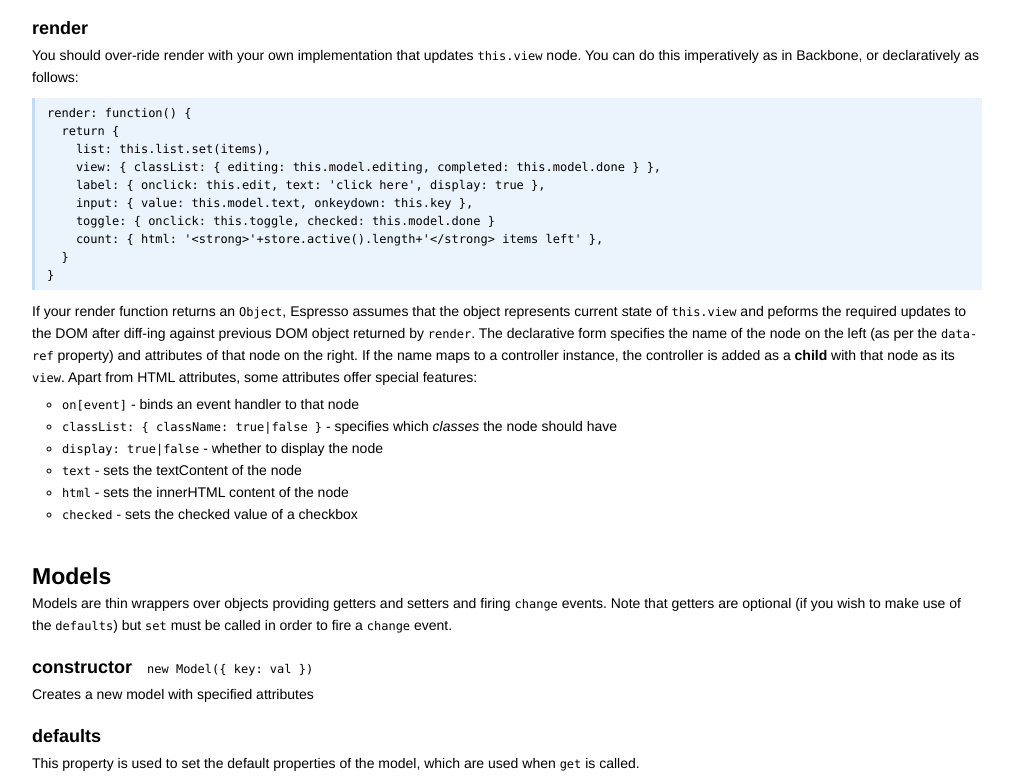
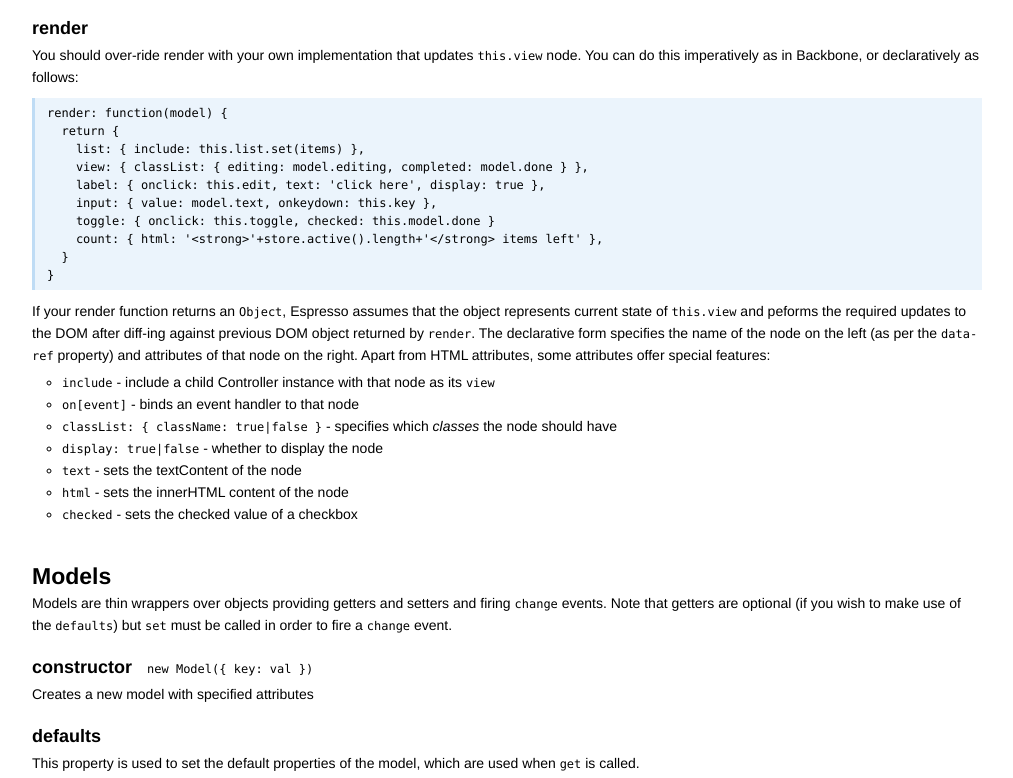
Before and after one commit to techlayer/techlayer.github.io, a plain HTML site: page espresso.js/index.html in a window 1280 px wide. Shown: the part 2182-2960 px from the top of the page, without its empty margins (248-1261 px from the left). Drawn offline with Linux system fonts and the light colour scheme.

Commit message:
updated espresso docs

```diff
--- a/espresso.js/index.html
+++ b/espresso.js/index.html
@@ -524,18 +524,19 @@ The callback function is automatically bound to the controller for you, so <code
 <p>You should not need to call <code>setView</code> manually.</p>
 <h3><a name="controllers/set" class="anchor" href="#controllers/set">set </a><code>set({ key: val })</code><span class="ac">¶</span></h3><p>Shortcut for <code>this.model.set</code></p>
 <h3><a name="controllers/render" class="anchor" href="#controllers/render">render</a><span class="ac">¶</span></h3><p>You should over-ride render with your own implementation that updates <code>this.view</code> node.  You can do this imperatively as in Backbone, or declaratively as follows:</p>
-<pre><code>render: function() {
+<pre><code>render: function(model) {
   return {
-    list: this.list.set(items),
-    view: { classList: { editing: this.model.editing, completed: this.model.done } },
+    list: { include: this.list.set(items) },
+    view: { classList: { editing: model.editing, completed: model.done } },
     label: { onclick: this.edit, text: &#39;click here&#39;, display: true },
-    input: { value: this.model.text, onkeydown: this.key },
+    input: { value: model.text, onkeydown: this.key },
     toggle: { onclick: this.toggle, checked: this.model.done }
     count: { html: &#39;&lt;strong&gt;&#39;+store.active().length+&#39;&lt;/strong&gt; items left&#39; },
   }
 }
-</code></pre><p>If your render function returns an <code>Object</code>, Espresso assumes that the object represents current state of <code>this.view</code> and peforms the required updates to the DOM after diff-ing against previous DOM object returned by <code>render</code>.  The declarative form specifies the name of the node on the left (as per the <code>data-ref</code> property) and attributes of that node on the right.  If the name maps to a controller instance, the controller is added as a <strong>child</strong> with that node as its <code>view</code>.  Apart from HTML attributes, some attributes offer special features:</p>
+</code></pre><p>If your render function returns an <code>Object</code>, Espresso assumes that the object represents current state of <code>this.view</code> and peforms the required updates to the DOM after diff-ing against previous DOM object returned by <code>render</code>.  The declarative form specifies the name of the node on the left (as per the <code>data-ref</code> property) and attributes of that node on the right.  Apart from HTML attributes, some attributes offer special features:</p>
 <ul>
+<li><code>include</code> - include a child Controller instance with that node as its <code>view</code></li>
 <li><code>on[event]</code> - binds an event handler to that node</li>
 <li><code>classList: { className: true|false }</code> - specifies which <em>classes</em> the node should have</li>
 <li><code>display: true|false</code> - whether to display the node</li>
@@ -587,7 +588,7 @@ new List(function(model) { new ToDoItem({ model: model }) })
 },
 render: function() {
   return {
-    todos: this.list.set(this.todos)
+    todos: { include: this.list.set(this.todos) }
   }
 }
 </code></pre><h3><a name="lists/reset" class="anchor" href="#lists/reset">reset </a><code>reset([...])</code><span class="ac">¶</span></h3><p>Delegates to <code>Collection.reset</code></p>
```
